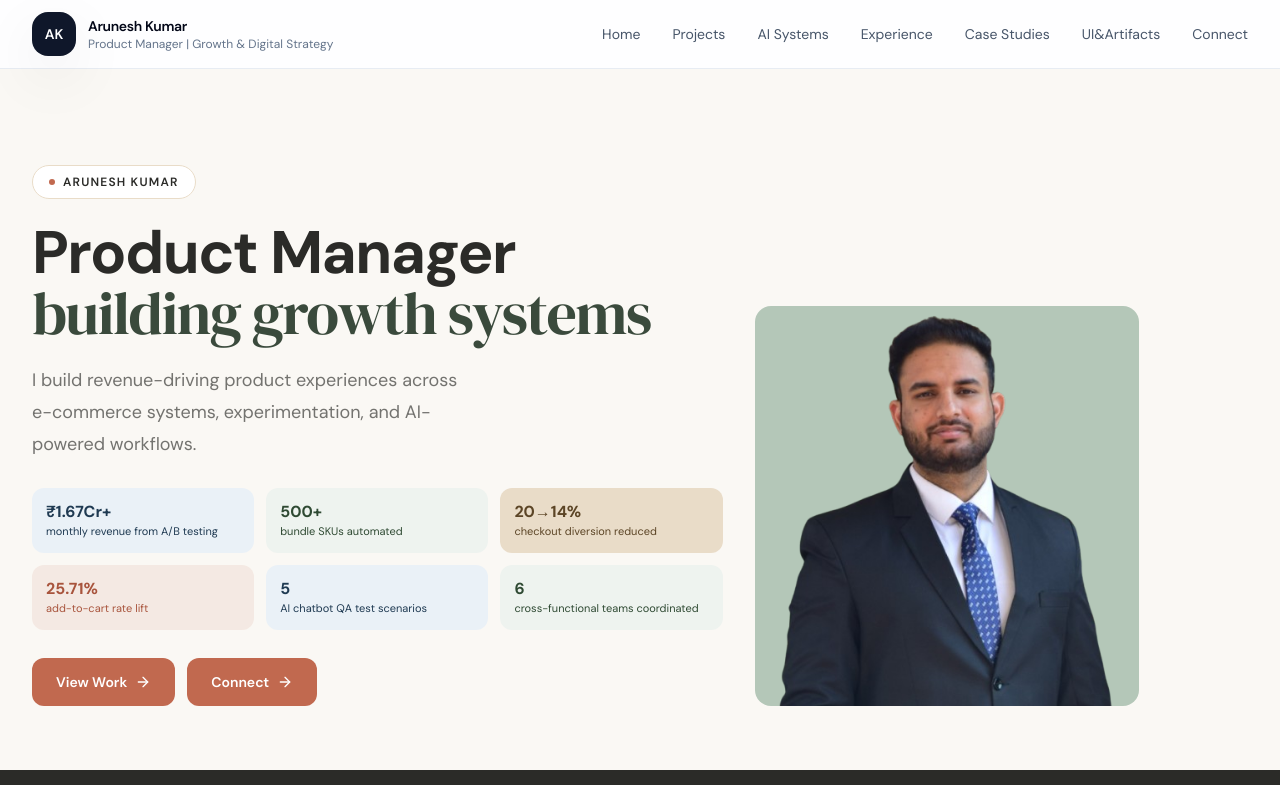
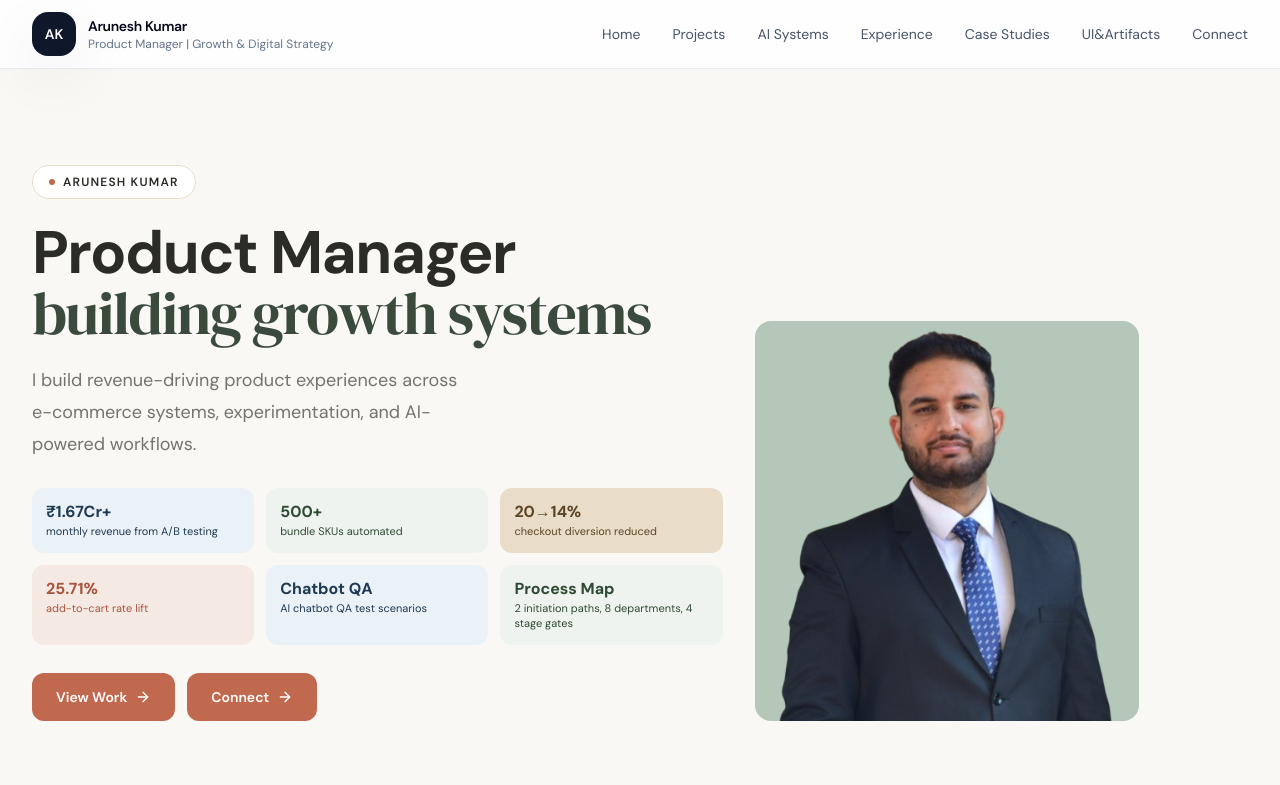
Before and after one commit to aruneshk30/Website, a Next.js app: page / in a window 1280 px wide. Shown: the top 785 px of the page. Built offline with nearby package versions, Linux system fonts and the light colour scheme.

Commit message:
Update page.tsx

```diff
--- a/app/page.tsx
+++ b/app/page.tsx
@@ -16,8 +16,8 @@ const stats = [
   { value: "500+", label: "bundle SKUs automated" },
   { value: "20→14%", label: "checkout diversion reduced" },
   { value: "25.71%", label: "add-to-cart rate lift" },
-  { value: "5", label: "AI chatbot QA test scenarios" },
-  { value: "6", label: "cross-functional teams coordinated" },
+  { value: "Chatbot QA", label: "AI chatbot QA test scenarios" },
+  { value: "Process Map", label: "2 initiation paths, 8 departments, 4 stage gates" },
 ];
 
 const statTones = [
```
